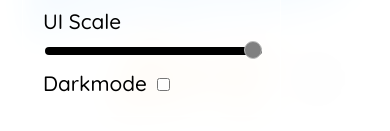
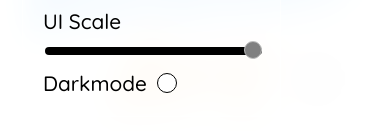
Before and after one commit to ranger097/KBA_Studio, a SvelteKit app: page / in a window 390 px wide. Both pictures are taken after a click on the link 24 px from the left and 39 px from the top of the page. Shown: the part 513-644 px from the top of the page. Built offline with nearby package versions, Linux system fonts and the light colour scheme.

Commit message:
added better styling to menu settings toggle features

```diff
--- a/src/routes/Menu.svelte
+++ b/src/routes/Menu.svelte
@@ -43,12 +43,13 @@ step="0.01"
 bind:value={settings.uiscale}>
 </div>
 <div class="darkmode_checkbox">
-<label for="darkmode">Darkmode</label>
+<label class="custom-checkbox" for="darkmode">Darkmode
 <input
 type="checkbox"
 name="darkmode"
 bind:checked={settings.darkmode}
 >
+</label>
 </div>
 
 </div>
@@ -69,6 +70,47 @@ bind:checked={settings.darkmode}
   &::-webkit-scrollbar { display: none; }
     scrollbar-width: none;
    -ms-overflow-style: none;
+}
+
+.custom-checkbox input[type="checkbox"] {
+  appearance: none;
+  -webkit-appearance: none;
+  margin: 0;
+  width: 1.25rem;
+  height: 1.25rem;
+  border: 1px solid black;
+  border-radius: 50%;
+  background-color: #ffffff;
+  display: grid;
+  place-content: center;
+  cursor: pointer;
+  transition: background-color 0.15s ease, border-color 0.15s ease;
+}
+
+.custom-checkbox input[type="checkbox"]::before {
+  content: "";
+  width: 0.65rem;
+  height: 0.65rem;
+  transform: scale(0);
+  transition: transform 0.15s ease-in-out;
+  background-color: #ffffff;
+  clip-path: polygon(14% 44%, 0 65%, 50% 100%, 100% 16%, 80% 0%, 43% 62%);
+}
+
+.custom-checkbox input[type="checkbox"]:checked {
+  background-color: black;
+  border-color: black;
+}
+
+.custom-checkbox input[type="checkbox"]:checked::before {
+  transform: scale(1);
+}
+
+.custom-checkbox {
+display: flex;
+align-items: center;
+justify-content: flex-start;
+gap: 10px;
 }
 
 input[type="range"] {
```
